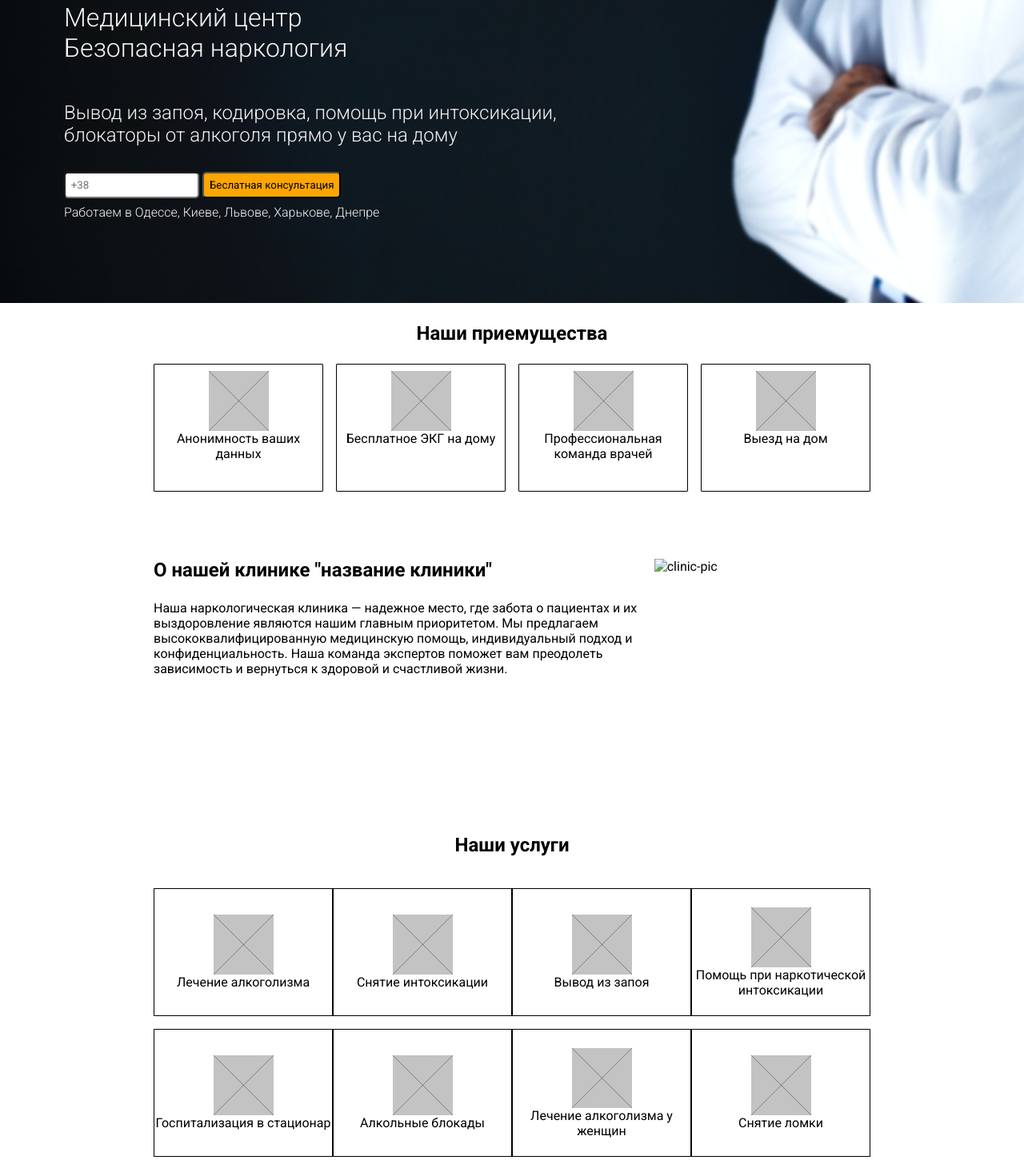
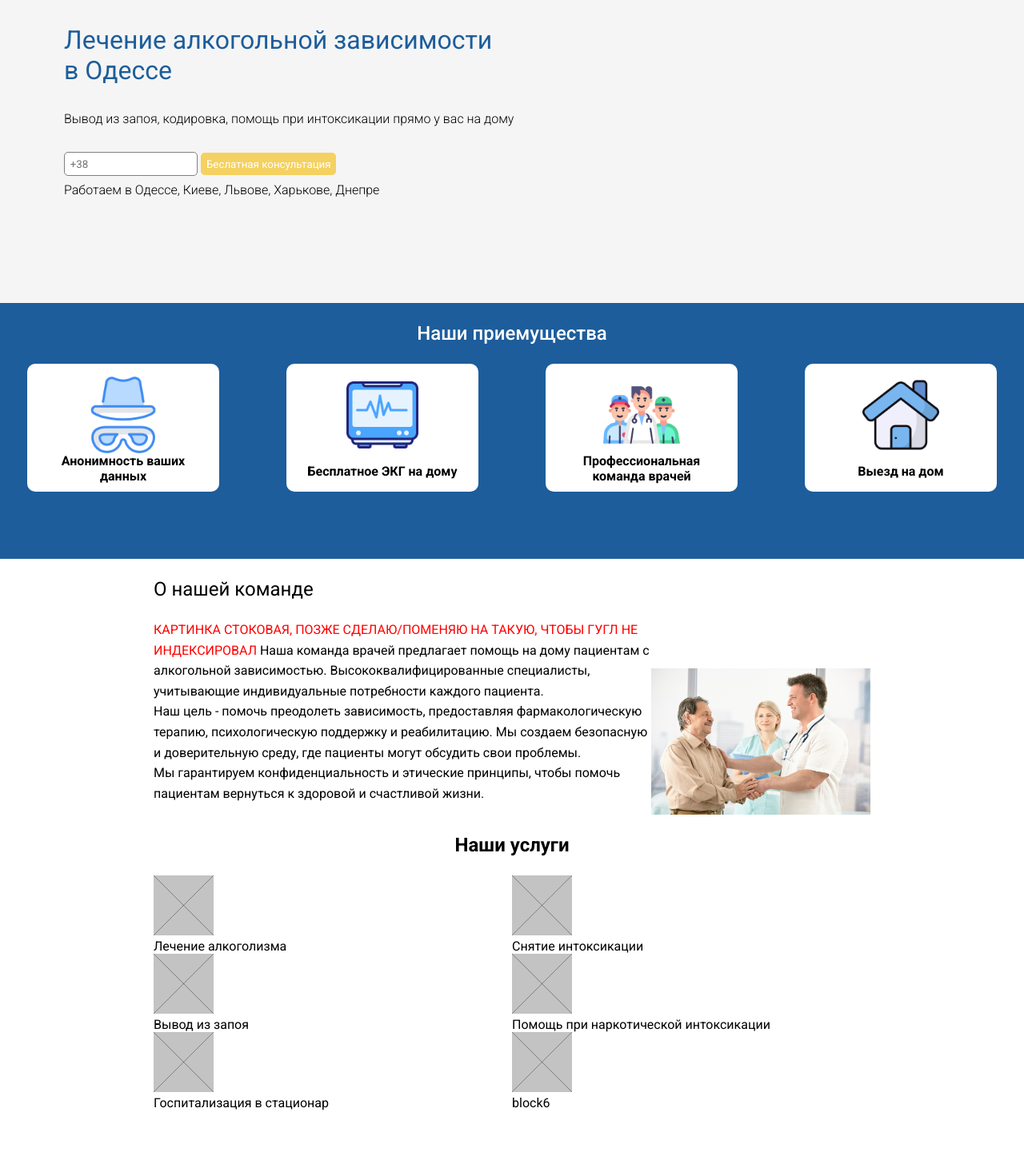
Before and after one commit to DrJed1/drip-clinic, a plain HTML site: page index.html in a window 1280 px wide. Shown: the part 237-1688 px from the top of the page at 80% size. Drawn offline with nearby package versions, Linux system fonts and the light colour scheme.

Commit message:
ver 0.14

```diff
--- a/index.html
+++ b/index.html
@@ -21,7 +21,8 @@
       </p>
       <p>
         <a href="tel:+380500216957"
-          ><img src="img/icons/telephone.png" alt="phonenum" />+380(50) 021 69 57</a
+          ><img src="img/icons/telephone.png" alt="phonenum" />+380(50) 021 69
+          57</a
         ><a href="teleg-link.com"
           ><img src="img/icons/telegram.png" alt="telegram"
         /></a>
@@ -34,7 +35,7 @@
 
     <header>
       <nav class="nav-menu">
-        <a href="#" class="nav-logo"><img src="img/logo2.1.png" alt="logo" /></a>
+        <a href="#" class="nav-logo"><img src="img/logo3.png" alt="logo" /></a>
         <ul class="nav-list">
           <li><a class="nav-link" href="#">Главная</a></li>
           <li class="services">
@@ -42,9 +43,7 @@
             <ul class="dropdown">
               <li><a href="#">Капельница от запоя</a></li>
               <li>
-                <a href="#"
-                  >Капельница от алкогольной интоксикации</a
-                >
+                <a href="#">Капельница от алкогольной интоксикации</a>
               </li>
               <li><a href="#">Кодирование</a></li>
               <li>
@@ -75,20 +74,18 @@
       <!-- <img src="img/draft.jpg" alt="patient-in-bed" /> -->
       <div class="hero-text">
         <div>
-          <h1>Медицинский центр<br />Безопасная наркология</h1>
+          <h1>Лечение алкогольной зависимости <br />в Одессе</h1>
         </div>
         <div>
           <h2>
-            Вывод из запоя, кодировка, помощь при интоксикации, <br>блокаторы от
-            алкоголя прямо у вас на дому
+            Вывод из запоя, кодировка, помощь при интоксикации прямо у вас на
+            дому
           </h2>
         </div>
         <div class="main-consult">
-          <input
-            type="text"
-            placeholder="+38"
-            id=""
-          /><button>Беслатная консультация</button>
+          <input type="text" placeholder="+38" id="" /><button>
+            Беслатная консультация
+          </button>
           <p>Работаем в Одессе, Киеве, Львове, Харькове, Днепре</p>
         </div>
       </div>
@@ -100,19 +97,19 @@
       <h2>Наши приемущества</h2>
       <div class="benefits-сontainer">
         <div class="benefits-block">
-          <img src="img/benefits-icon.jpg" alt="future-flavicon-a1" />
+          <img src="img/icons/anonymous.png" alt="future-flavicon-a1" />
           <p>Анонимность ваших данных</p>
         </div>
         <div class="benefits-block">
-          <img src="img/benefits-icon.jpg" alt="future-flavicon-a2" />
+          <img src="img/icons/ecg.png" alt="future-flavicon-a2" />
           <p>Бесплатное ЭКГ на дому</p>
         </div>
         <div class="benefits-block">
-          <img src="img/benefits-icon.jpg" alt="future-flavicon-a3" />
+          <img src="img/icons/medical-team.png" alt="future-flavicon-a3" />
           <p>Профессиональная команда врачей</p>
         </div>
         <div class="benefits-block">
-          <img src="img/benefits-icon.jpg" alt="future-flavicon-a4" />
+          <img src="img/icons/home.png" alt="future-flavicon-a4" />
           <p>Выезд на дом</p>
         </div>
       </div>
@@ -122,17 +119,21 @@
 
     <div class="about-clinic">
       <div class="clinic-description">
-        <h2>О нашей клинике "название клиники"</h2>
+        <h2>О нашей команде</h2>
         <p>
-          Наша наркологическая клиника — надежное место, где забота о пациентах
-          и их выздоровление являются нашим главным приоритетом. Мы предлагаем
-          высококвалифицированную медицинскую помощь, индивидуальный подход и
-          конфиденциальность. Наша команда экспертов поможет вам преодолеть
-          зависимость и вернуться к здоровой и счастливой жизни.
+          <span style="color:red">КАРТИНКА СТОКОВАЯ, ПОЗЖЕ СДЕЛАЮ/ПОМЕНЯЮ НА ТАКУЮ, ЧТОБЫ ГУГЛ НЕ ИНДЕКСИРОВАЛ</span>
+          Наша команда врачей предлагает помощь на дому пациентам с алкогольной
+          зависимостью. Высококвалифицированные специалисты, учитывающие
+          индивидуальные потребности каждого пациента. <br />Наш цель - помочь
+          преодолеть зависимость, предоставляя фармакологическую терапию,
+          психологическую поддержку и реабилитацию. Мы создаем безопасную и
+          доверительную среду, где пациенты могут обсудить свои проблемы.
+          <br />Мы гарантируем конфиденциальность и этические принципы, чтобы
+          помочь пациентам вернуться к здоровой и счастливой жизни.
         </p>
       </div>
       <div class="clinic-img">
-        <img src="img/draft.jpg" alt="clinic-pic" />
+        <img src="img/about1.1.png" alt="clinic-pic" />
       </div>
     </div>
 
@@ -140,40 +141,30 @@
 
     <div class="our-services">
       <h2>Наши услуги</h2>
-      <div class="our-services-row">
-        <div class="our-services-block">
+      <div class="our-services-grid">
+        <div class="our-services-block1">
           <img src="img/benefits-icon.jpg" alt="future-flavicon-b1" />
           <p>Лечение алкоголизма</p>
         </div>
-        <div class="our-services-block">
+        <div class="our-services-block2">
           <img src="img/benefits-icon.jpg" alt="future-flavicon-b2" />
           <p>Снятие интоксикации</p>
         </div>
-        <div class="our-services-block">
+        <div class="our-services-block3">
           <img src="img/benefits-icon.jpg" alt="future-flavicon-b3" />
           <p>Вывод из запоя</p>
         </div>
-        <div class="our-services-block">
+        <div class="our-services-block4">
           <img src="img/benefits-icon.jpg" alt="future-flavicon-b4" />
           <p>Помощь при наркотической интоксикации</p>
         </div>
-      </div>
-      <div class="our-services-row">
-        <div class="our-services-block">
+        <div class="our-services-block5">
           <img src="img/benefits-icon.jpg" alt="future-flavicon-b5" />
           <p>Госпитализация в стационар</p>
         </div>
-        <div class="our-services-block">
-          <img src="img/benefits-icon.jpg" alt="future-flavicon-b6" />
-          <p>Алкольные блокады</p>
-        </div>
-        <div class="our-services-block">
-          <img src="img/benefits-icon.jpg" alt="future-flavicon-b7" />
-          <p>Лечение алкоголизма у женщин</p>
-        </div>
-        <div class="our-services-block">
-          <img src="img/benefits-icon.jpg" alt="future-flavicon-b8" />
-          <p>Снятие ломки</p>
+        <div class="our-services-block6">
+          <img src="img/benefits-icon.jpg" alt="future-flavicon-b5" />
+          <p>block6</p>
         </div>
       </div>
     </div>
--- a/style.css
+++ b/style.css
@@ -1,4 +1,8 @@
 @import url("https://fonts.googleapis.com/css2?family=Roboto:wght@100;300;400;500;700;900&display=swap");
+:root {
+  --blue: #1d5d9b;
+  --orange: #f4d160;
+}
 * {
   padding: 0;
   margin: 0;
@@ -11,7 +15,7 @@
 /* Прехедер */
 .preheader {
   height: 7vh;
-  background-color: white;
+  background-color: whitesmoke;
   display: flex;
   justify-content: space-evenly;
   align-items: center;
@@ -24,7 +28,7 @@
   vertical-align: bottom;
 }
 .preheader button {
-  background-color: orange;
+  background-color: var(--orange);
   border-radius: 5px;
   color: white;
   border: none;
@@ -44,7 +48,7 @@
 /* Хедер */
 header {
   height: 10vh;
-  background-color: whitesmoke;
+  background-color: white;
 }
 .nav-menu {
   display: flex;
@@ -72,7 +76,7 @@ header {
 .nav-link:after {
   content: "";
   position: absolute;
-  background-color: orange;
+  background-color: var(--orange);
   height: 3px;
   width: 0;
   left: 0;
@@ -88,7 +92,7 @@ header {
 .dropdown {
   position: absolute;
   display: none;
-  background-color: whitesmoke;
+  background-color: white;
   padding: 1.5em;
   border-radius: 5px;
   top: 45px;
@@ -139,7 +143,7 @@ header {
     gap: 0.5em;
     font-size: 1.1rem;
   }
-  .dropdown{
+  .dropdown {
     z-index: 1000;
   }
   .nav-link {
@@ -159,9 +163,9 @@ header {
 /* Хиро */
 
 main {
-  background-image: url(img/hero-v3.png);
   height: 60vh;
   display: flex;
+  background-color: whitesmoke;
 }
 main img {
   scale: 80%;
@@ -172,57 +176,74 @@ main img {
   justify-content: center;
   padding: 5em;
 }
-.hero-text h1{
-  color: whitesmoke;
-  font-weight: 300;
+.hero-text h1 {
+  color: var(--blue);
+  font-weight: 400;
 }
 .hero-text h2 {
   margin-top: 2em;
-  color: whitesmoke;
+  color: black;
   font-weight: 300;
+  font-size: 1em;
 }
 .main-consult {
   margin-top: 2em;
 }
-.main-consult input{
+.main-consult input {
   border-radius: 5px;
-  padding:0.5em;
-  margin-right:0.3em;
+  padding: 0.5em;
+  margin-right: 0.3em;
+  border: 1px grey solid;
 }
 .main-consult button {
-  background-color: orange;
-  padding:0.5em;
+  background-color: var(--orange);
+  padding: 0.5em;
   border-radius: 5px;
+  border: none;
+  color: white;
+  cursor: pointer;
 }
-.main-consult p{
-  margin-top:0.5em;
-  color: whitesmoke;
+.main-consult p {
+  margin-top: 0.5em;
+  color: black;
   font-weight: 300;
 }
 @media (max-width: 768px) {
   main {
     flex-direction: column;
     height: auto;
+    background-color: whitesmoke;
+    background-image: none;
   }
   .hero-text {
     padding: 1em;
     justify-content: flex-start;
   }
+  .hero-text h1 {
+    text-align: center;
+    font-weight: 500;
+    color: var(--blue);
+  }
   .hero-text h2 {
     margin-top: 1em;
+  }
+  .main-consult p {
+    font-size: 0.8em;
   }
 }
 
 /* Приемущества */
 
 .benefits {
-  max-width: 70%;
-  margin: auto;
   height: 40vh;
+  background-color: var(--blue);
 }
 .benefits h2 {
   text-align: center;
   padding: 1em;
+  color: white;
+  font-weight: 500;
+  position: relative;
 }
 .benefits-сontainer {
   display: flex;
@@ -235,21 +256,31 @@ main img {
   height: 10em;
   display: flex;
   flex-direction: column;
+  justify-content: space-between;
   align-items: center;
-  border: 1px solid black;
-  border-radius: 1px;
-  padding: 0.5em;
+  border-radius: 10px;
+  padding: 1em;
+  background-color: white;
+}
+.benefits-block img {
+  width: 6em;
 }
 .benefits-block p {
   text-align: center;
+  font-weight: 600;
 }
 @media (max-width: 768px) {
   .benefits {
     height: auto;
-    max-width: 95%;
+    max-width: 100%;
+    padding-bottom: 5vh;
   }
   .benefits-сontainer {
+    justify-content: space-between;
     flex-direction: column;
+  }
+  .benefits-block {
+    width: 85%;
   }
 }
 
@@ -262,10 +293,16 @@ main img {
   display: flex;
 }
 .clinic-description h2 {
-  margin-bottom: 1em;
+  padding: 1em 0;
+  font-weight: 400;
+}
+.clinic-description p {
+  line-height: 1.6rem;
 }
 .clinic-img {
-  width: 75em;
+  width: auto;
+  display: flex;
+  align-items: flex-end;
 }
 .clinic-img img {
   object-fit: contain;
@@ -293,12 +330,37 @@ main img {
   text-align: center;
   padding: 1em;
 }
-.our-services-row {
+.our-services-grid {
+  display: grid;
+  grid-template-columns: repeat(2, 1fr) repeat(3, 0);
+  grid-template-rows: repeat(3, 1fr) repeat(2, 0);
+  grid-column-gap: 0px;
+  grid-row-gap: 0px;
+}
+.our-services-block1 {
+  grid-area: 1 / 1 / 2 / 2;
+}
+.our-services-block2 {
+  grid-area: 1 / 2 / 2 / 3;
+}
+.our-services-block3 {
+  grid-area: 2 / 1 / 3 / 2;
+}
+.our-services-block4 {
+  grid-area: 2 / 2 / 3 / 3;
+}
+.our-services-block5 {
+  grid-area: 3 / 1 / 4 / 2;
+}
+.our-services-block6 {
+  grid-area: 3 / 2 / 4 / 3;
+}
+/* .our-services-row {
   display: flex;
   flex: row;
   justify-content: space-between;
   margin-top: 1em;
-}
+} */
 .our-services-block {
   width: 15em;
   height: 10em;
@@ -317,11 +379,11 @@ main img {
     height: auto;
     max-width: 95%;
   }
-  .our-services-row {
+  /* .our-services-row {
     flex-direction: column;
     align-items: center;
     gap: 1em;
-  }
+  } */
 }
 
 /* Выезд нашего врача к вам домой */
--- a/version.txt
+++ b/version.txt
@@ -13,3 +13,8 @@
   added preheader
   reworked header
   reworked hero
+0.14
+  reworked header
+  reworked benefits
+  partialy reworked about
+  partialy reworked services
```
Also changed, not shown: img/about1.1.png (added), img/draft.jpg (added), img/icons/anonymous.png (added), img/icons/ecg.png (added), img/icons/home.png (added), img/icons/medical-team.png (added), img/logo3.png (added).
